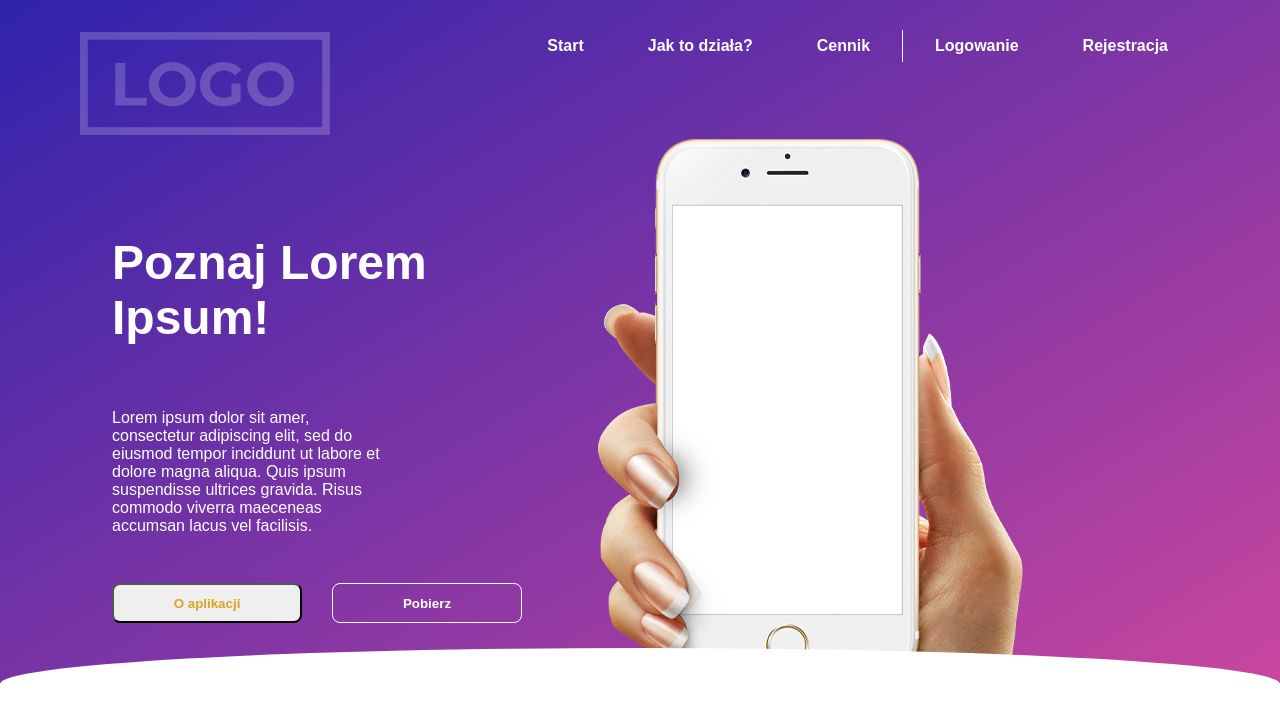
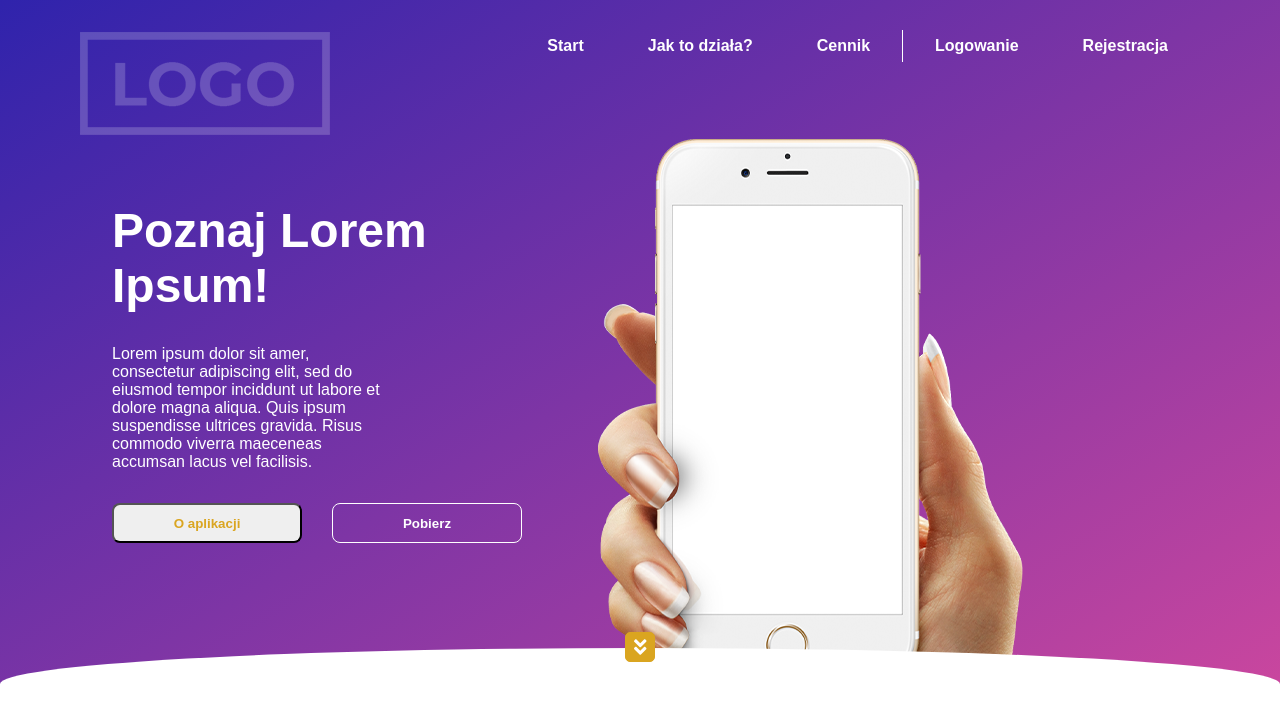
Before and after one commit to pawel-politowski/zadanieTestowe, a React (Create React App) app: page / in a window 1280 px wide. Shown: the top 722 px of the page. Built offline with nearby package versions, Linux system fonts and the light colour scheme.

Commit message:
First section done

```diff
--- a/package.json
+++ b/package.json
@@ -3,9 +3,13 @@
   "version": "0.1.0",
   "private": true,
   "dependencies": {
+    "@fortawesome/fontawesome-svg-core": "^1.2.30",
+    "@fortawesome/free-solid-svg-icons": "^5.14.0",
+    "@fortawesome/react-fontawesome": "^0.1.11",
     "cra-template": "1.0.3",
     "react": "^16.13.1",
     "react-dom": "^16.13.1",
+    "react-icons": "^3.10.0",
     "react-scripts": "3.4.1"
   },
   "scripts": {
--- a/src/Components/HowItWorks.js/HowItWorks.css
+++ /dev/null
@@ -1,4 +0,0 @@
-.first {
-    background: white;
-    color: black;
-}
--- a/src/Components/SectionStart/SectionStart.css
+++ b/src/Components/SectionStart/SectionStart.css
@@ -4,7 +4,6 @@
 
 .section-left {
     color: white;
-    position: relative;
     width: 100%;
     height: 100%;
     padding: 2rem;
@@ -13,14 +12,17 @@
 h1{
   padding: 2rem 0;
   font-size: 3rem;
+  margin: 0;
 }
 
 p {
   width: 60%;
   padding: 0 0 2rem 0;
+  margin: 0;
 }
 
-button {
+button.aboutApp,
+button.download {
   width: 190px;
   height: 40px;
   border-radius: 8px;
@@ -38,3 +40,23 @@ button {
   color: white;
   border: 1px solid white;
 }
+
+.scrollDown {
+  background: goldenrod;
+  border: 1px solid goldenrod;
+  border-radius: 5px;
+  color: white;
+  font-size: 20px;
+  width: 30px;
+  height: 30px;
+  margin: 0;
+  padding: 5px;
+  position: absolute;
+  left: calc(50% - 15px);
+  bottom: 8%;
+  z-index: 2;
+  cursor: pointer;
+  display: flex;
+  justify-content: center;
+  align-items: center;
+}
--- a/src/Components/SectionStart/SectionStart.js
+++ b/src/Components/SectionStart/SectionStart.js
@@ -1,6 +1,8 @@
 import React from 'react';
 import Fingers from '../../images/Fingers.png';
 import './SectionStart.css';
+import { FontAwesomeIcon} from '@fortawesome/react-fontawesome';
+import {faAngleDoubleDown} from '@fortawesome/free-solid-svg-icons';
 
 function SectionStart() {
     return (
@@ -11,6 +13,7 @@ function SectionStart() {
                 Quis ipsum suspendisse ultrices gravida. Risus commodo viverra maeceneas accumsan lacus vel facilisis.</p>
                 <button className="aboutApp">O aplikacji</button>
                 <button className="download">Pobierz</button>
+                <button className="scrollDown"><FontAwesomeIcon icon={faAngleDoubleDown}/></button>
             </div>
             <img src={Fingers} alt="fingers"/>
         </div>
```
Also changed, not shown: 1 other file (tests, documents, lock files or other folders).
